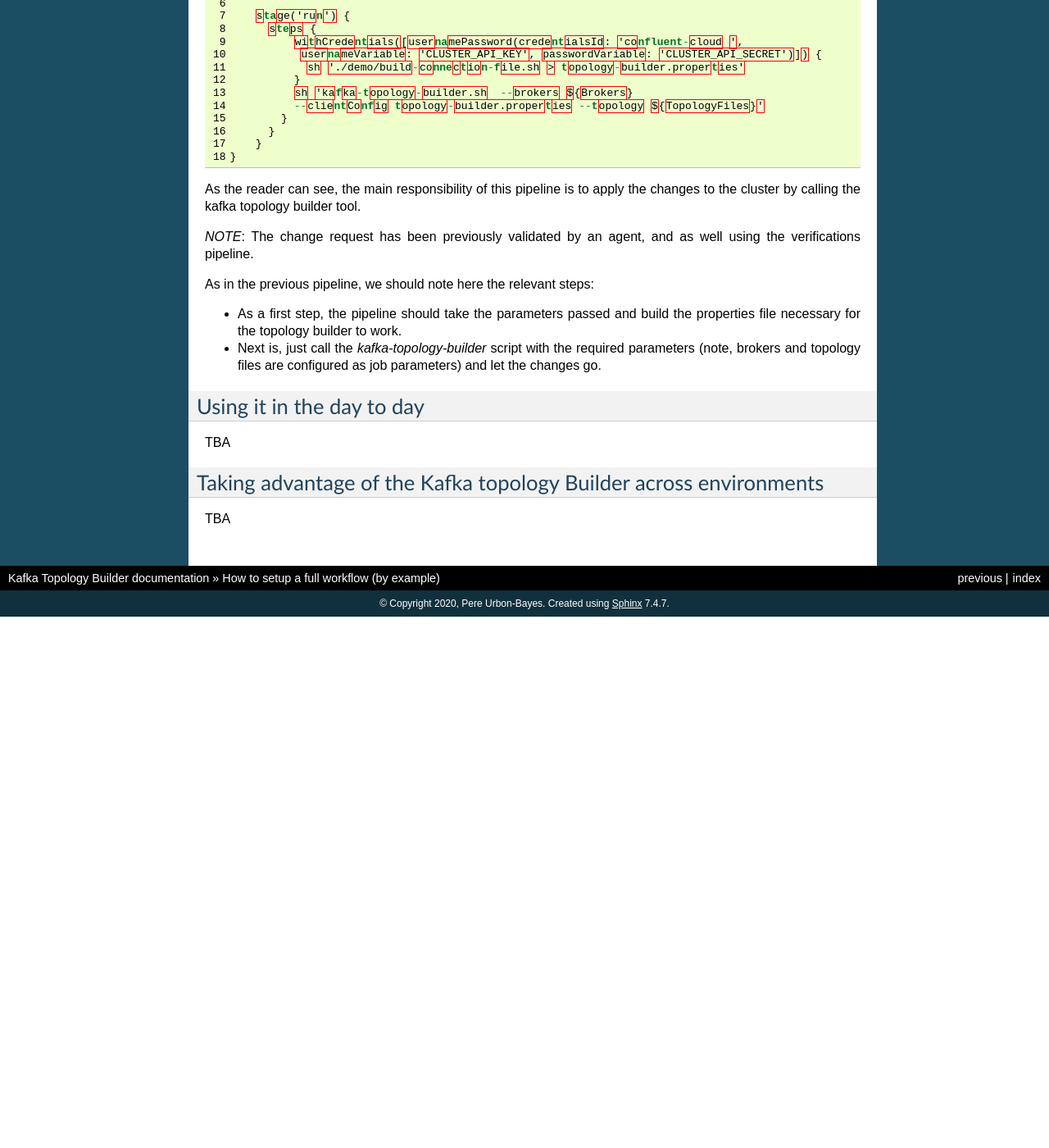
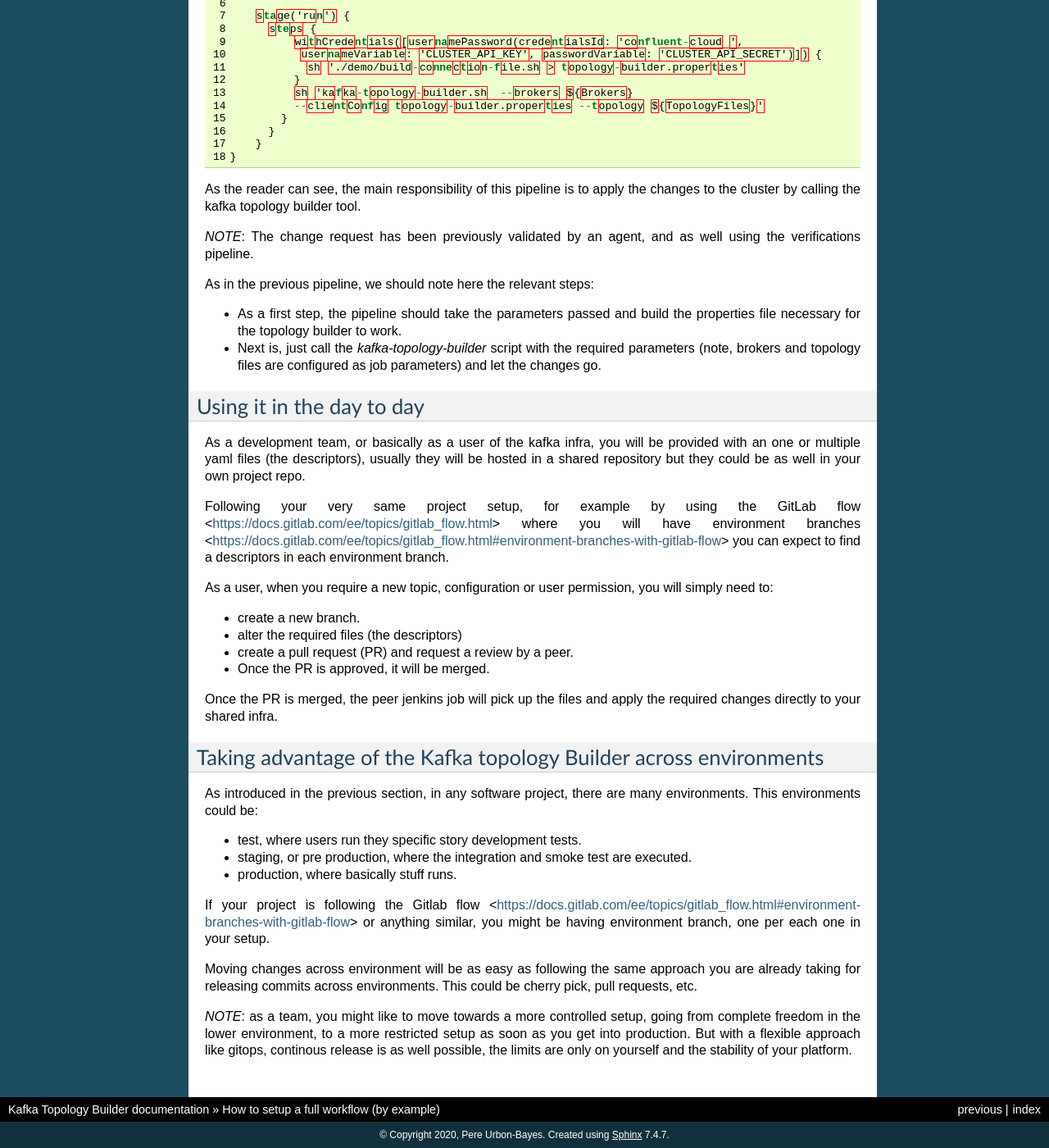
Before and after one commit to kafka-ops/julie, a Sphinx documentation site: the page built from docs/workflow-setup.rst, in a window 1280 px wide and 1400 px high, scrolled down 2205 px. Shown: the whole window at 82% size. Built offline with Sphinx 7.4.7, drawn with Linux system fonts in a browser that asks for light colours; before the commit the page ends 2957 px from its top, so only the background shows below that.

Commit message:
complimented the worflow setup doc page

```diff
--- a/docs/workflow-setup.rst
+++ b/docs/workflow-setup.rst
@@ -137,9 +137,33 @@ As in the previous pipeline, we should note here the relevant steps:
 Using it in the day to day
 -----------
 
-TBA
+As a development team, or basically as a user of the kafka infra, you will be provided with an one or multiple yaml files (the descriptors), usually they will be hosted in a shared repository but they
+could be as well in your own project repo.
+
+Following your very same project setup, for example by using the GitLab flow <https://docs.gitlab.com/ee/topics/gitlab_flow.html> where you will have environment branches <https://docs.gitlab.com/ee/topics/gitlab_flow.html#environment-branches-with-gitlab-flow>
+you can expect to find a descriptors in each environment branch.
+
+As a user, when you require a new topic, configuration or user permission, you will simply need to:
+
+* create a new branch.
+* alter the required files (the descriptors)
+* create a pull request (PR) and request a review by a peer.
+* Once the PR is approved, it will be merged.
+
+Once the PR is merged, the peer jenkins job will pick up the files and apply the required changes directly to your shared infra.
 
 Taking advantage of the Kafka topology Builder across environments
 -----------
 
-TBA
+As introduced in the previous section, in any software project, there are many environments. This environments could be:
+
+* test, where users run they specific story development tests.
+* staging, or pre production, where the integration and smoke test are executed.
+* production, where basically stuff runs.
+
+If your project is following the Gitlab flow <https://docs.gitlab.com/ee/topics/gitlab_flow.html#environment-branches-with-gitlab-flow> or anything similar, you might be having environment branch, one per each one in your setup.
+
+Moving changes across environment will be as easy as following the same approach you are already taking for releasing commits across environments. This could be cherry pick, pull requests, etc.
+
+*NOTE*: as a team, you might like to move towards a more controlled setup, going from complete freedom in the lower environment, to a more restricted setup as soon as you get into production. But with a flexible approach like gitops, continous release is as well possible,
+the limits are only on yourself and the stability of your platform.
```
